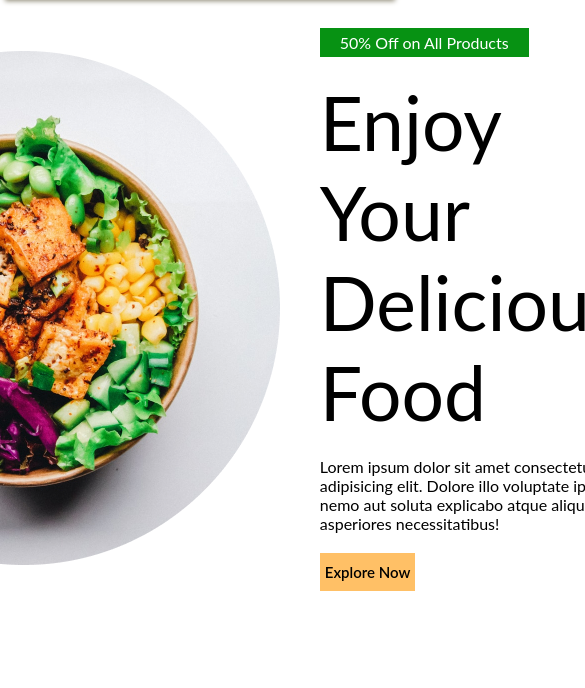
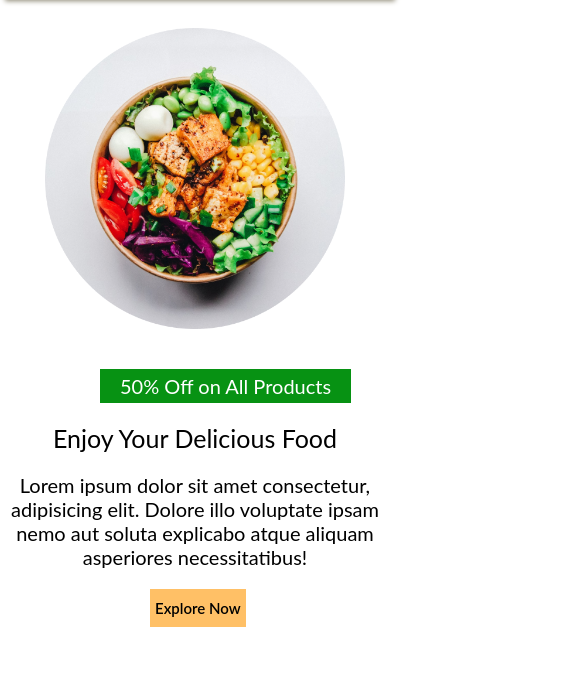
Before and after one commit to mohamedrashid89/Restaurant-WebSite, a plain HTML site: page index.html in a window 390 px wide. Shown: the part 123-811 px from the top of the page, 585 px wide, since content can reach past the window. Drawn offline with nearby package versions, Linux system fonts and the light colour scheme.

Commit message:
Update style.css

```diff
--- a/css/style.css
+++ b/css/style.css
@@ -159,3 +159,46 @@ nav{
     font-size: 32px;
 
 }
+
+@media(max-width:450px){
+    .hero_image{
+        display: flex;
+        justify-content: center;
+
+    }
+    .hero_image img{
+        width: 300px;
+    }
+    .hero{
+        flex-direction: column;
+
+    }
+    .hero_content .tag{
+            font-size: 20px;
+            position: relative;
+            left: 100px;
+        }
+     .hero_content h1{
+        font-size: 25px;
+        text-align: center;
+     }
+     .hero_content p{
+        font-size: 20px;
+        text-align: center;
+     }
+     .hero_content .explore_btn{
+        position: relative;
+        left: 150px;
+     }
+     .features{
+        flex-direction: column;
+     }
+     .footer_container{
+        flex-direction: column;
+     }
+
+
+
+
+
+}
```
